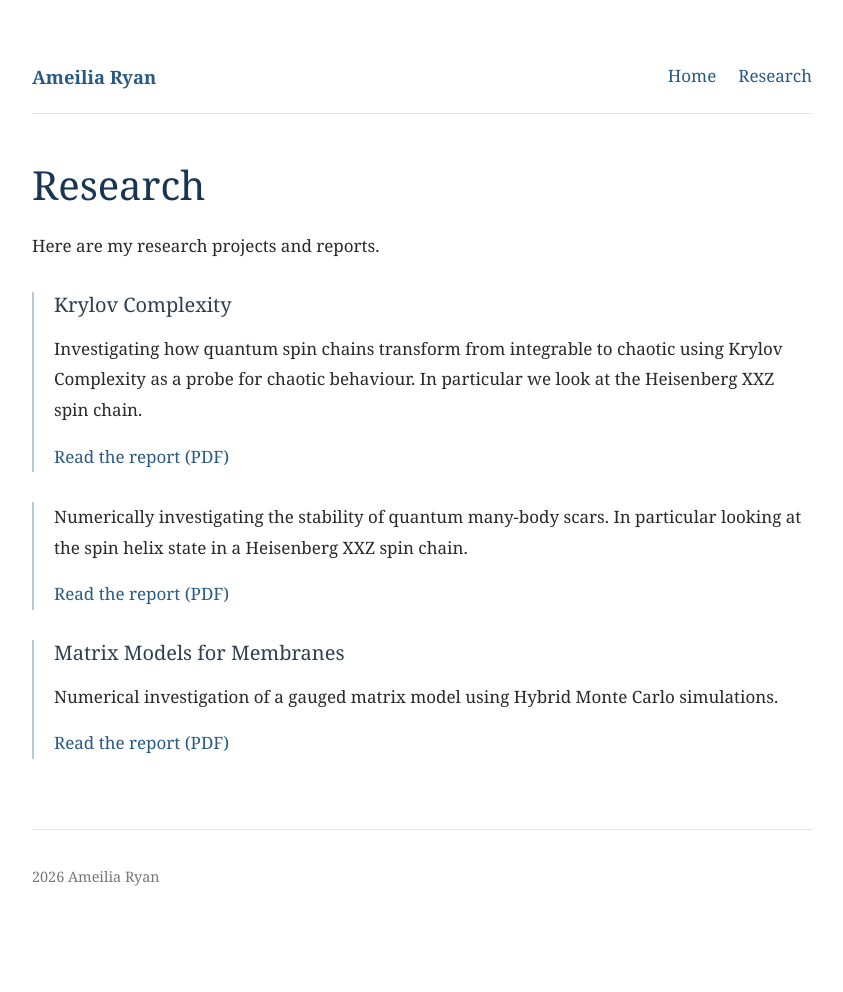
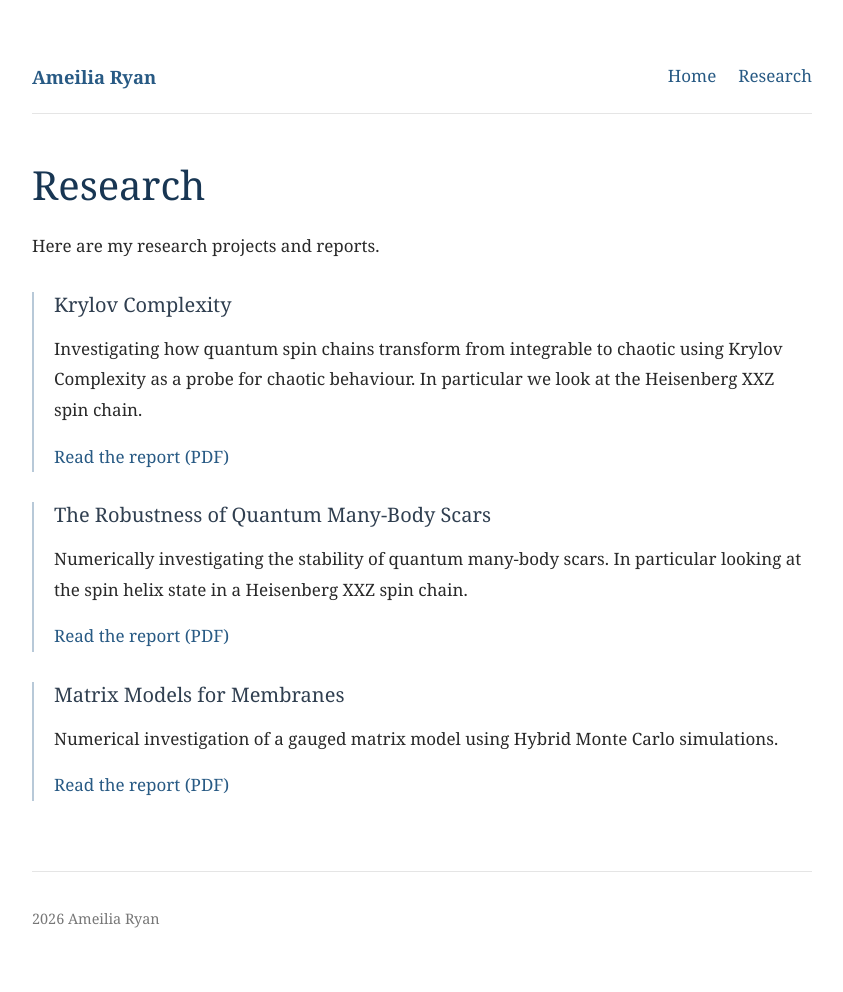
Before and after one commit to Ame-Ryan/Ame-Ryan.github.io, a Jekyll site: the page built from research.html, in a window 1280 px wide. Shown: the whole page, without its empty margins (218-1061 px from the left). Built offline with Jekyll 4.4.1, drawn with Linux system fonts in a browser that asks for light colours; before the commit the page ends 950 px from its top, so only the background shows below that.

Commit message:
Update research.html

```diff
--- a/research.html
+++ b/research.html
@@ -20,7 +20,7 @@ title: Research
 </div>
 
 <div class="project">
-    <h3>  </h3>
+    <h3> The Robustness of Quantum Many-Body Scars  </h3>
     <p>
         Numerically investigating the stability of quantum many-body scars.
         In particular looking at the spin helix state in a Heisenberg XXZ spin chain.
```
